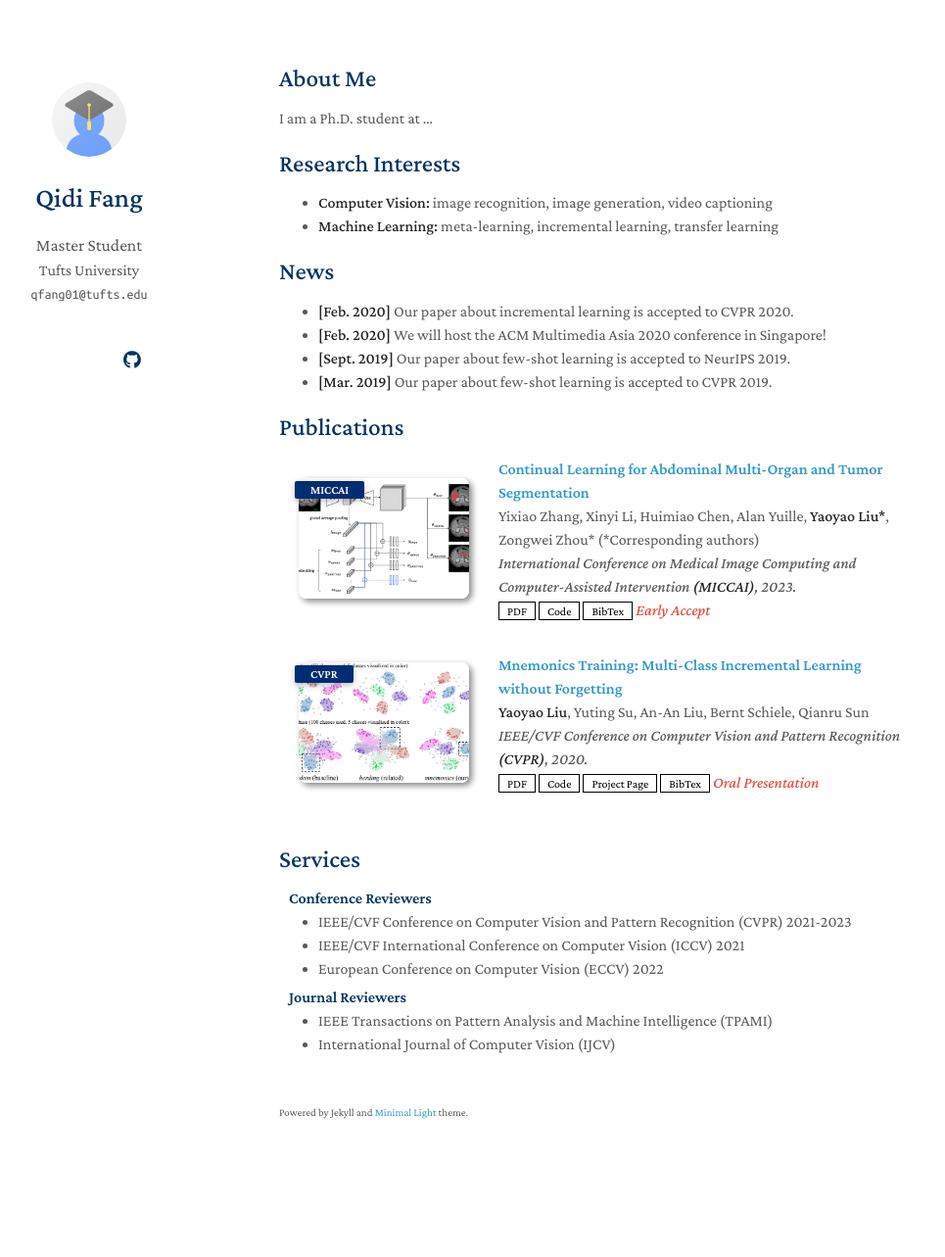
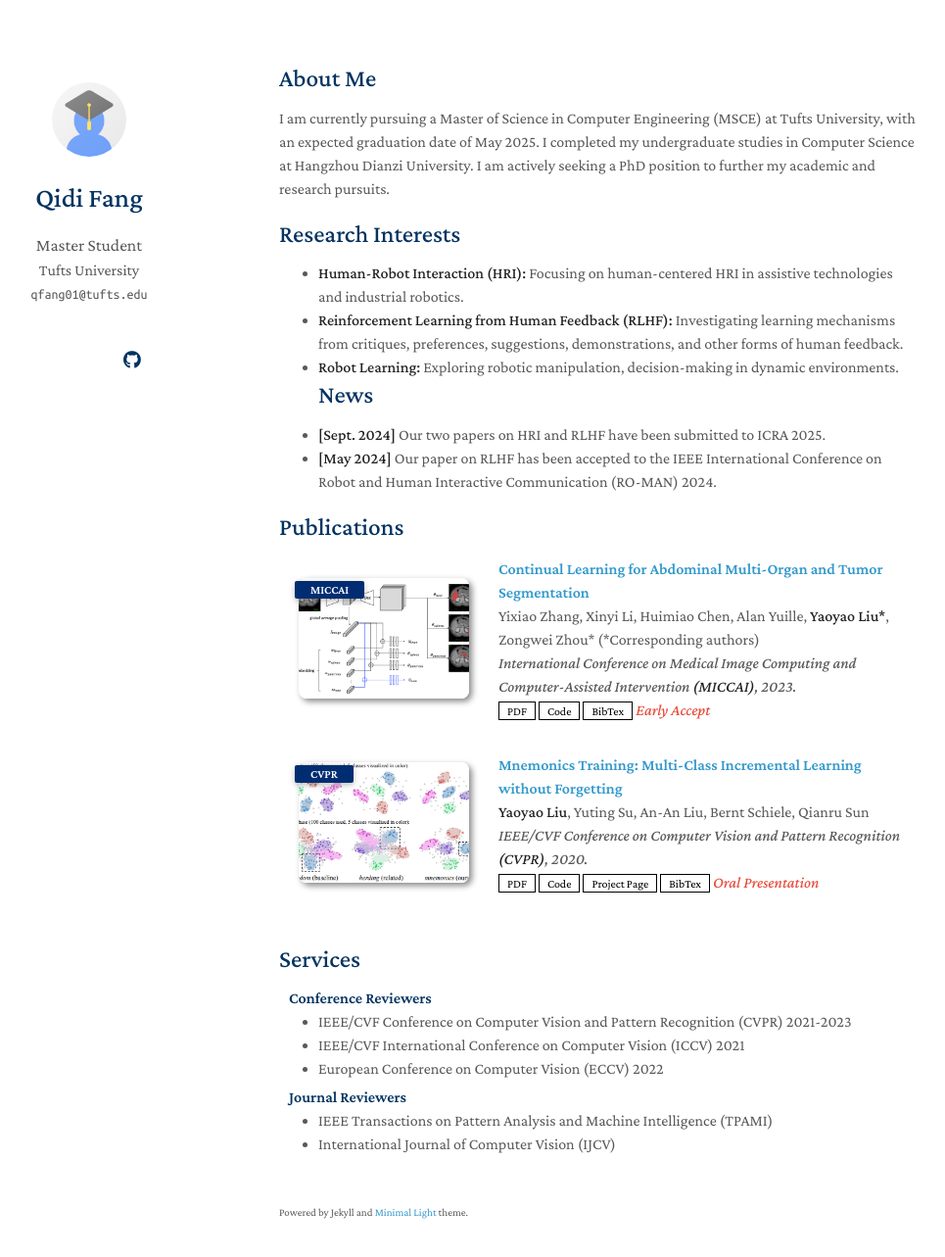
Before and after one commit to NoahF1205/qidifang.github.io, a Jekyll site: the page built from index.md, in a window 1280 px wide and 1318 px high. Shown: the top 1283 px of the window at 98% size, without its empty margins (185-1150 px from the left). Built offline with Jekyll 4.4.1, drawn with Linux system fonts in a browser that asks for light colours; a style sheet for code colours, icons or effects is not loaded; our own code applies the rules of GitHub Pages for plain Markdown files.

Commit message:
Update index.md

```diff
--- a/index.md
+++ b/index.md
@@ -4,19 +4,17 @@ layout: homepage
 
 ## About Me
 
-I am a Ph.D. student at ...
+I am currently pursuing a Master of Science in Computer Engineering (MSCE) at Tufts University, with an expected graduation date of May 2025. I completed my undergraduate studies in Computer Science at Hangzhou Dianzi University. I am actively seeking a PhD position to further my academic and research pursuits.
 
 ## Research Interests
 
-- **Computer Vision:** image recognition, image generation, video captioning
-- **Machine Learning:** meta-learning, incremental learning, transfer learning
-
+- **Human-Robot Interaction (HRI):** Focusing on human-centered HRI in assistive technologies and industrial robotics.
+- **Reinforcement Learning from Human Feedback (RLHF):** Investigating learning mechanisms from critiques, preferences, suggestions, demonstrations, and other forms of human feedback.
+- **Robot Learning:** Exploring robotic manipulation, decision-making in dynamic environments.
 ## News
 
-- **[Feb. 2020]** Our paper about incremental learning is accepted to CVPR 2020.
-- **[Feb. 2020]** We will host the ACM Multimedia Asia 2020 conference in Singapore!
-- **[Sept. 2019]** Our paper about few-shot learning is accepted to NeurIPS 2019.
-- **[Mar. 2019]** Our paper about few-shot learning is accepted to CVPR 2019.
+- **[Sept. 2024]** Our two papers on HRI and RLHF have been submitted to ICRA 2025.
+- **[May 2024]** Our paper on RLHF has been accepted to the IEEE International Conference on Robot and Human Interactive Communication (RO-MAN) 2024.
 
 {% include_relative _includes/publications.md %}
 
```
